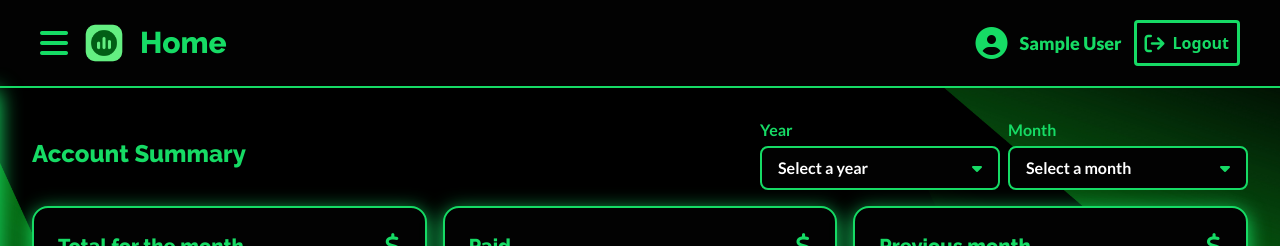
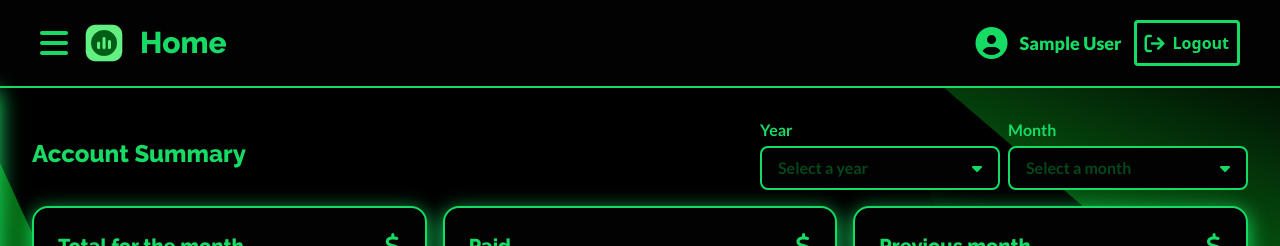
Before and after one commit to The-Souza/Web_Page, a React (Vite) app: page /home in a window 1280 px wide. Shown: the top 246 px of the page. Built offline with nearby package versions, Linux system fonts and the light colour scheme; no server answers; sample sign-in values are in the browser's storage.

Commit message:
Modificações no theme light e dark do Input e Select

```diff
--- a/src/components/UI/input/Input.tsx
+++ b/src/components/UI/input/Input.tsx
@@ -2,7 +2,7 @@ import { forwardRef, useState, useEffect } from "react";
 import classNames from "classnames";
 import type { InputProps } from "./Input.types";
 
-export const Input  = forwardRef<HTMLInputElement, InputProps>(
+export const Input = forwardRef<HTMLInputElement, InputProps>(
   (
     {
       label,
@@ -30,40 +30,27 @@ export const Input  = forwardRef<HTMLInputElement, InputProps>(
 
     const togglePassword = () => setShowPassword((prev) => !prev);
 
-    const themeStyles: Record<
-      "light" | "dark",
-      { inputBase: string; inputBgWhenDisabled?: string; labelBase: string; wrapperBase: string }
-    > = {
-      light: {
-        wrapperBase: "w-full flex flex-col gap-1 relative",
-        inputBase: "w-full p-2 rounded-lg border-2 font-lato font-semibold",
-        labelBase: "font-semibold text-md font-lato",
-      },
-      dark: {
-        wrapperBase: "w-full flex flex-col gap-1 relative",
-        // visual similar ao SelectButton
-        inputBase:
-          "w-full h-11 px-4 border-2 rounded-lg flex items-center font-lato font-semibold bg-dark",
-        labelBase: "block mb-1 text-md font-bold font-lato",
-      },
-    };
+    const inputClass = classNames(
+      "w-full p-2 rounded-lg border-2 font-lato font-semibold",
+      {
+        "border-greenLight hover:ring-1 hover:ring-greenLight focus:outline-none focus:ring-1 focus:ring-greenLight":
+          !disabled && !error,
+        "border-red-500 focus:outline-none focus:ring-1 focus:ring-red-500":
+          error && !disabled,
 
-    const base = themeStyles[theme];
+        "bg-white text-black placeholder-gray-500": theme === "light",
+        "opacity-50 cursor-not-allowed border-greenLight":
+          disabled && theme === "light",
 
-    const inputClass = classNames(base.inputBase, {
-      // comum
-      "border-greenLight focus:outline-none focus:ring-1 focus:ring-greenLight":
-        !disabled && !error && theme === "light",
-      "opacity-50 cursor-not-allowed bg-gray-100": disabled && theme === "light",
-      "border-red-500 focus:outline-none focus:ring-1 focus:ring-red-500":
-        error && !disabled && theme === "light",
-      // dark theme tweaks (keeps select-like background)
-      "opacity-50 cursor-not-allowed": disabled && theme === "dark",
-    });
+        "bg-dark text-greenLight placeholder-greenDark": theme === "dark",
+        "opacity-50 cursor-not-allowed border-greenMid":
+          disabled && theme === "dark",
+      }
+    );
 
-    const labelClass = classNames(base.labelBase, {
+    const labelClass = classNames("font-semibold text-md font-lato", {
       "text-greenLight": !disabled,
-      "text-greenMid": disabled,
+      "opacity-50 cursor-not-allowed text-greenMid": disabled,
     });
 
     const errorClass = "text-sm font-lato text-red-500";
@@ -80,7 +67,7 @@ export const Input  = forwardRef<HTMLInputElement, InputProps>(
         : "off");
 
     return (
-      <div className={base.wrapperBase}>
+      <div className="w-full flex flex-col gap-1 relative">
         {label && (
           <label htmlFor={inputId} className={labelClass}>
             {label}
--- /dev/null
+++ b/src/components/UI/input/Input.variants.ts
@@ -0,0 +1,21 @@
+export const INPUT_VARIANTS: Record<
+  "light" | "dark",
+  {
+    inputBase: string;
+    inputBgWhenDisabled?: string;
+    labelBase: string;
+    wrapperBase: string;
+  }
+> = {
+  light: {
+    wrapperBase: "w-full flex flex-col gap-1 relative",
+    inputBase: "w-full p-2 rounded-lg border-2 font-lato font-semibold",
+    labelBase: "font-semibold text-md font-lato",
+  },
+  dark: {
+    wrapperBase: "w-full flex flex-col gap-1 relative",
+    inputBase:
+      "w-full h-11 px-4 border-2 rounded-lg flex items-center font-lato font-semibold bg-dark",
+    labelBase: "block mb-1 text-md font-bold font-lato",
+  },
+};
--- a/src/components/UI/select/Select.tsx
+++ b/src/components/UI/select/Select.tsx
@@ -48,7 +48,6 @@ export const Select = forwardRef<SelectHandle, SelectProps>(
         resetSelect();
       },
       clear: () => {
-        // limpa seleção e estado interno
         clearSelection();
       },
     }));
@@ -71,6 +70,10 @@ export const Select = forwardRef<SelectHandle, SelectProps>(
     useEffect(() => {
       setHighlightedIndex(-1);
     }, [filteredOptions]);
+
+    useEffect(() => {
+      setHighlightedIndex(-1);
+    }, [isOpen]);
 
     const handleSelect = (option: SelectOption) => {
       selectOption(option);
@@ -143,6 +146,7 @@ export const Select = forwardRef<SelectHandle, SelectProps>(
           isOpen={isOpen}
           disabled={disabled ?? false}
           selectedLabel={selectedLabel}
+          selectedValue={selectedValue}
           toggleOpen={toggleOpen}
           filter={filter}
           setFilter={setFilter}
--- a/src/components/UI/select/Select.types.ts
+++ b/src/components/UI/select/Select.types.ts
@@ -47,6 +47,7 @@ export interface SelectButtonProps {
   isOpen: boolean;
   disabled: boolean;
   selectedLabel: string | null;
+  selectedValue?: string | null;
   toggleOpen: () => void;
   filter: string;
   setFilter: React.Dispatch<React.SetStateAction<string>>;
--- a/src/components/UI/select/core/SelectButton.tsx
+++ b/src/components/UI/select/core/SelectButton.tsx
@@ -6,6 +6,7 @@ export const SelectButton = ({
   isOpen,
   disabled,
   selectedLabel,
+  selectedValue,
   placeholder,
   toggleOpen,
   filter,
@@ -16,35 +17,38 @@ export const SelectButton = ({
   const inputRef = useRef<HTMLInputElement>(null);
 
   const buttonClass = classNames(
-    "w-full flex items-center justify-between border-2 rounded-lg font-lato font-semibold",
+    "w-full flex h-11 px-4 items-center justify-between border-2 rounded-lg font-lato font-semibold",
     {
-      // Light theme
-      "p-2 bg-white": theme === "light",
-      "border-greenLight hover:ring-1 hover:ring-greenLight": !disabled && theme === "light",
-      "opacity-50 cursor-not-allowed bg-gray-100": disabled && theme === "light",
+      "border-greenLight hover:ring-1 hover:ring-greenLight": !disabled,
+      "ring-1 ring-greenLight": isOpen,
 
-      // Dark theme
-      "h-11 px-4 bg-dark": theme === "dark",
-      "border-greenLight": !disabled && theme === "dark",
-      "ring-1 ring-greenLight": isOpen && theme === "dark",
-      "border-greenDark cursor-not-allowed": disabled && theme === "dark",
+      "bg-white": theme === "light",
+      "opacity-50 cursor-not-allowed border-greenLight": disabled && theme === "light",
+
+      "bg-dark": theme === "dark",
+      "opacity-50 border-greenMid cursor-not-allowed": disabled && theme === "dark",
     }
   );
 
   const inputClass = classNames(
     "bg-transparent outline-none w-full font-lato font-semibold",
     {
-      "text-black placeholder-gray-400": theme === "light",
-      "text-white placeholder-greenDark": theme === "dark",
+      "text-gray-500 placeholder-gray-500": theme === "light" && !selectedValue,
+      "text-greenDark placeholder-greenDark": theme === "dark" && !selectedValue,
+
+      "text-black": theme === "light" && !!selectedValue,
+      "text-white": theme === "dark" && !!selectedValue,
+
       "cursor-pointer": !disabled,
-      "cursor-not-allowed": disabled,
+      "cursor-not-allowed opacity-50": disabled,
     }
   );
 
   const iconClass = classNames("fas fa-caret-down ml-2", {
     "text-greenLight": theme === "dark",
-    "text-gray-400": theme === "light",
+    "text-dark": theme === "light",
     "transform rotate-180": isOpen,
+    "opacity-50": disabled,
   });
 
   const handleClick = () => {
@@ -58,7 +62,6 @@ export const SelectButton = ({
     if (event.key === " ") {
       event.preventDefault();
       setFilter((prev) => prev + " ");
-      return;
     }
     handleKeyDown(event);
   };
@@ -74,14 +77,15 @@ export const SelectButton = ({
         ref={inputRef}
         type="text"
         readOnly={!isOpen}
-        value={isOpen ? filter : selectedLabel || ""}
-        placeholder={placeholder}
+        value={isOpen ? filter : selectedLabel ?? ""}
+        placeholder={isOpen ? "" : placeholder}
         onChange={(e) => setFilter(e.target.value)}
         onKeyDown={handleInputKeyDown}
         className={inputClass}
         tabIndex={-1}
       />
-      <i className={iconClass} />
+
+      <i className={iconClass}></i>
     </button>
   );
 };
--- a/src/components/UI/select/core/SelectDropdown.tsx
+++ b/src/components/UI/select/core/SelectDropdown.tsx
@@ -23,13 +23,10 @@ export const SelectDropdown = ({
   }, [highlightedIndex]);
 
   const containerClass = classNames(
-    "absolute z-10 w-full mt-1 border-2 rounded-lg overflow-hidden",
+    "absolute z-10 w-full mt-1 border-2 rounded-lg overflow-hidden border-greenLight shadow-greenMid",
     {
-      // Light theme
-      "border-greenLight bg-white shadow-sm": theme === "light",
-
-      // Dark theme
-      "border-greenLight bg-dark shadow-greenMid": theme === "dark",
+      "bg-white": theme === "light",
+      "bg-dark": theme === "dark",
     }
   );
 
@@ -37,21 +34,15 @@ export const SelectDropdown = ({
     classNames(
       "p-3 cursor-pointer font-lato font-semibold transition-colors",
       {
-        // Light theme - Selected
-        "bg-greenLight text-white": isSelected && theme === "light",
-        // Light theme - Highlighted
-        "bg-gray-100 text-black":
+        "bg-gray-400 text-black": isSelected && theme === "light",
+        "bg-gray-300 text-black":
           !isSelected && isHighlighted && theme === "light",
-        // Light theme - Default
-        "text-black hover:bg-gray-50":
+        "text-black hover:bg-gray-300":
           !isSelected && !isHighlighted && theme === "light",
 
-        // Dark theme - Selected
         "bg-greenMid text-white": isSelected && theme === "dark",
-        // Dark theme - Highlighted
         "bg-greenDark text-white":
           !isSelected && isHighlighted && theme === "dark",
-        // Dark theme - Default
         "text-white hover:bg-greenDark":
           !isSelected && !isHighlighted && theme === "dark",
       }
--- a/src/pages/private/RegisterAccount.tsx
+++ b/src/pages/private/RegisterAccount.tsx
@@ -132,7 +132,7 @@ export default function RegisterAccount() {
         <div className="grid grid-cols-1 sm:grid-cols-2 lg:grid-cols-3 gap-4">
           <Select
             label="Account Type"
-            theme="light"
+            theme="dark"
             placeholder="Select account type"
             options={accountTypeOptions}
             onChange={(val) => setValue("accountType", val)}
@@ -142,14 +142,16 @@ export default function RegisterAccount() {
           <Input
             {...register("consumption", { valueAsNumber: true })}
             label="Consumption"
+            theme="light"
             placeholder="Consumption in m³ or kWh"
             type="number"
             error={errors.consumption?.message}
-          />
+            />
 
           <Input
             {...register("days", { valueAsNumber: true })}
             label="Days"
+            theme="light"
             placeholder="Number of days"
             type="number"
             error={errors.days?.message}
@@ -200,6 +202,7 @@ export default function RegisterAccount() {
 
           <Input
             {...register("address")}
+            theme="light"
             label="Address"
             placeholder="Ex: Rua XYZ, nº 123"
             error={errors.address?.message}
```
